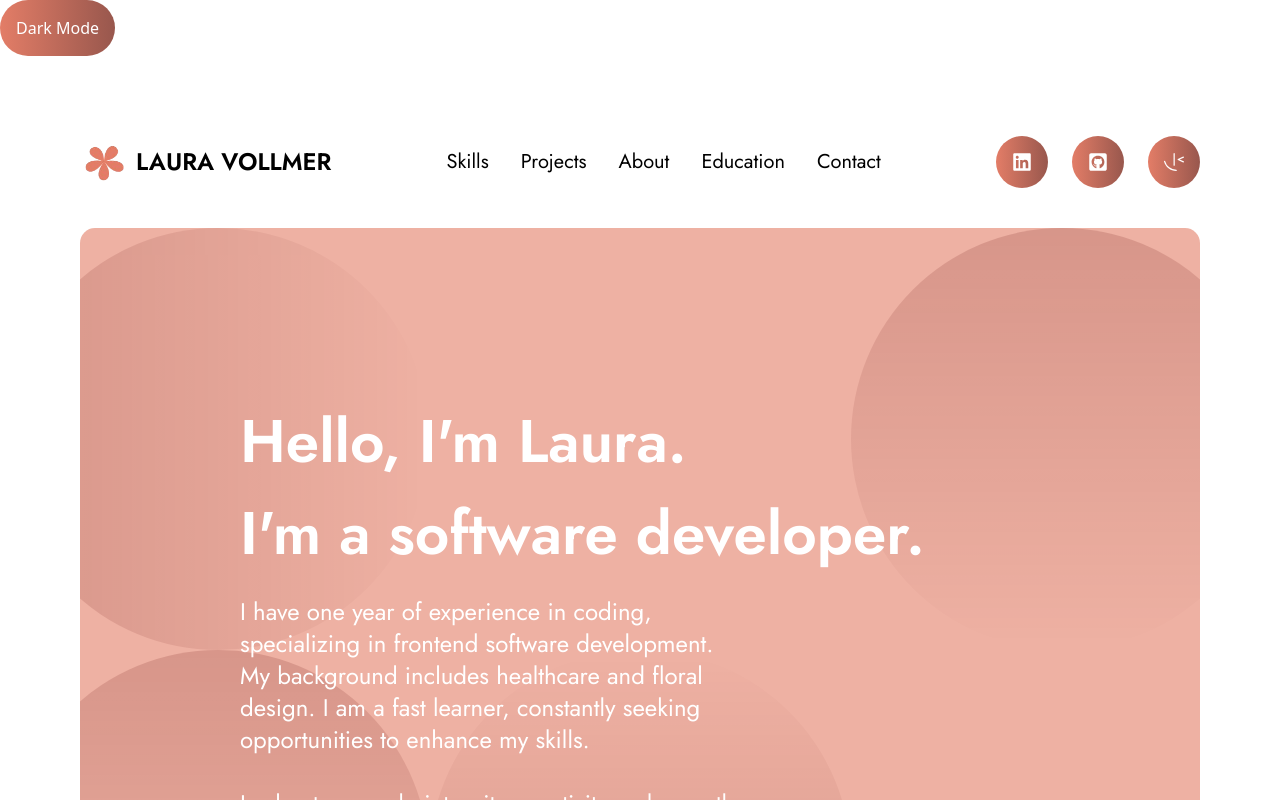
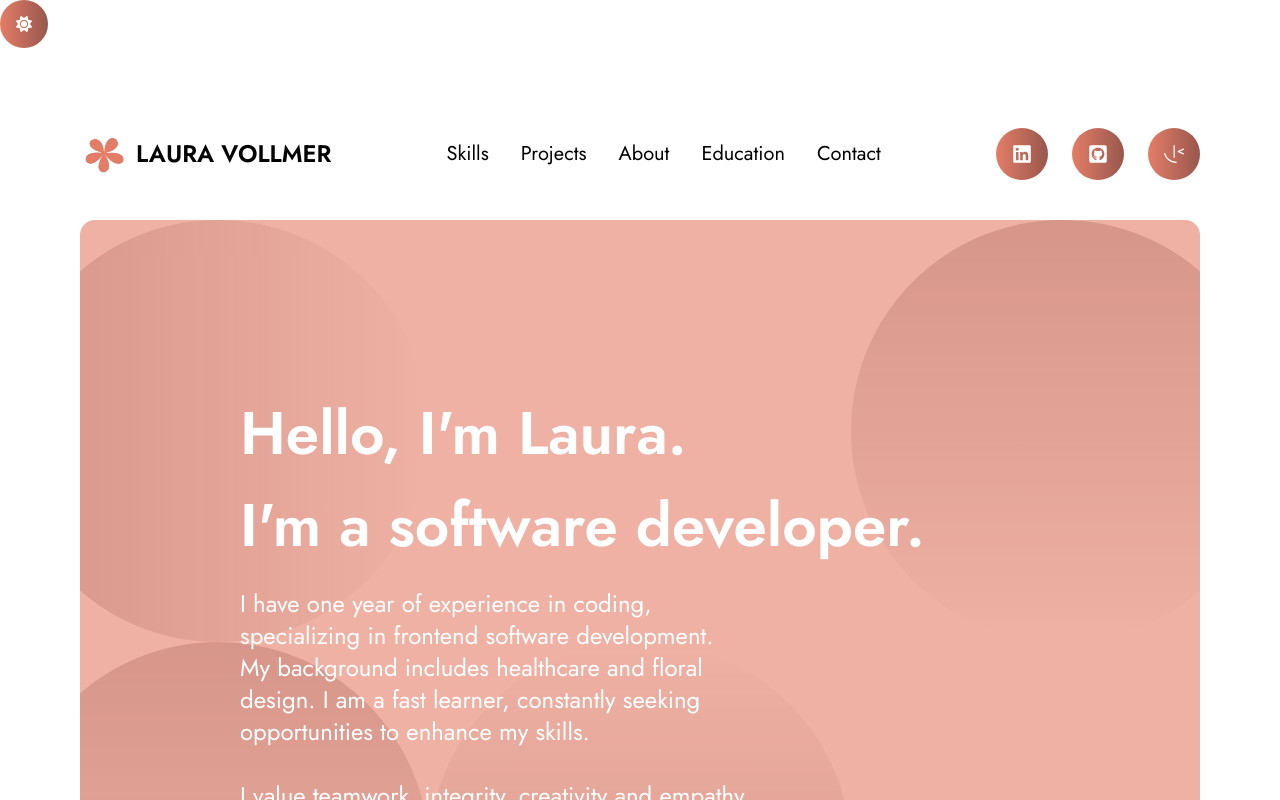
Before and after one commit to lavollmer/portfolio-lauradev, a React (Vite) app: page / in a window 1280 px wide. Shown: the top 800 px of the page. Built offline with nearby package versions, Linux system fonts and the light colour scheme.

Commit message:
updating dark and light mode

```diff
--- a/package.json
+++ b/package.json
@@ -10,6 +10,9 @@
     "preview": "vite preview"
   },
   "dependencies": {
+    "@fortawesome/fontawesome-svg-core": "^6.6.0",
+    "@fortawesome/free-solid-svg-icons": "^6.6.0",
+    "@fortawesome/react-fontawesome": "^0.2.2",
     "react": "^18.3.1",
     "react-dom": "^18.3.1",
     "react-icons": "^5.3.0",
--- a/src/App.jsx
+++ b/src/App.jsx
@@ -10,6 +10,8 @@ import Education from "./components/Education";
 import { Element } from "react-scroll";
 import ScrollToTop from "react-scroll-to-top";
 import { useState, useEffect } from "react";
+import { FontAwesomeIcon } from "@fortawesome/react-fontawesome";
+import { faSun, faMoon } from "@fortawesome/free-solid-svg-icons";
 
 function App() {
   const [theme, setTheme] = useState("light");
@@ -32,12 +34,12 @@ function App() {
 
   return (
     <>
-      <div className={`bg-white dark:bg-black ${theme}`}>
+      <div className="bg-white dark:bg-black min-h-screen">
         <button
           onClick={toggleTheme}
-          className="hover:animate-bounce bg-gradient-to-r to-redwood from-burnt-sienna rounded-full text-white cursor-pointer p-4 px-4 hover:from-redwood hover:to-burnt-sienna"
+          className="hover:animate-bounce bg-gradient-to-r to-redwood from-burnt-sienna rounded-full text-white cursor-pointer p-4 px-4 hover:from-redwood hover:to-burnt-sienna flex items-center justify-center"
         >
-          Dark Mode
+          <FontAwesomeIcon icon={theme === "light" ? faSun : faMoon} />
         </button>
         <div className="lg:p-20 md:p-6">
           <Element name="navigation">
```
Also changed, not shown: 1 other file (tests, documents, lock files or other folders).
